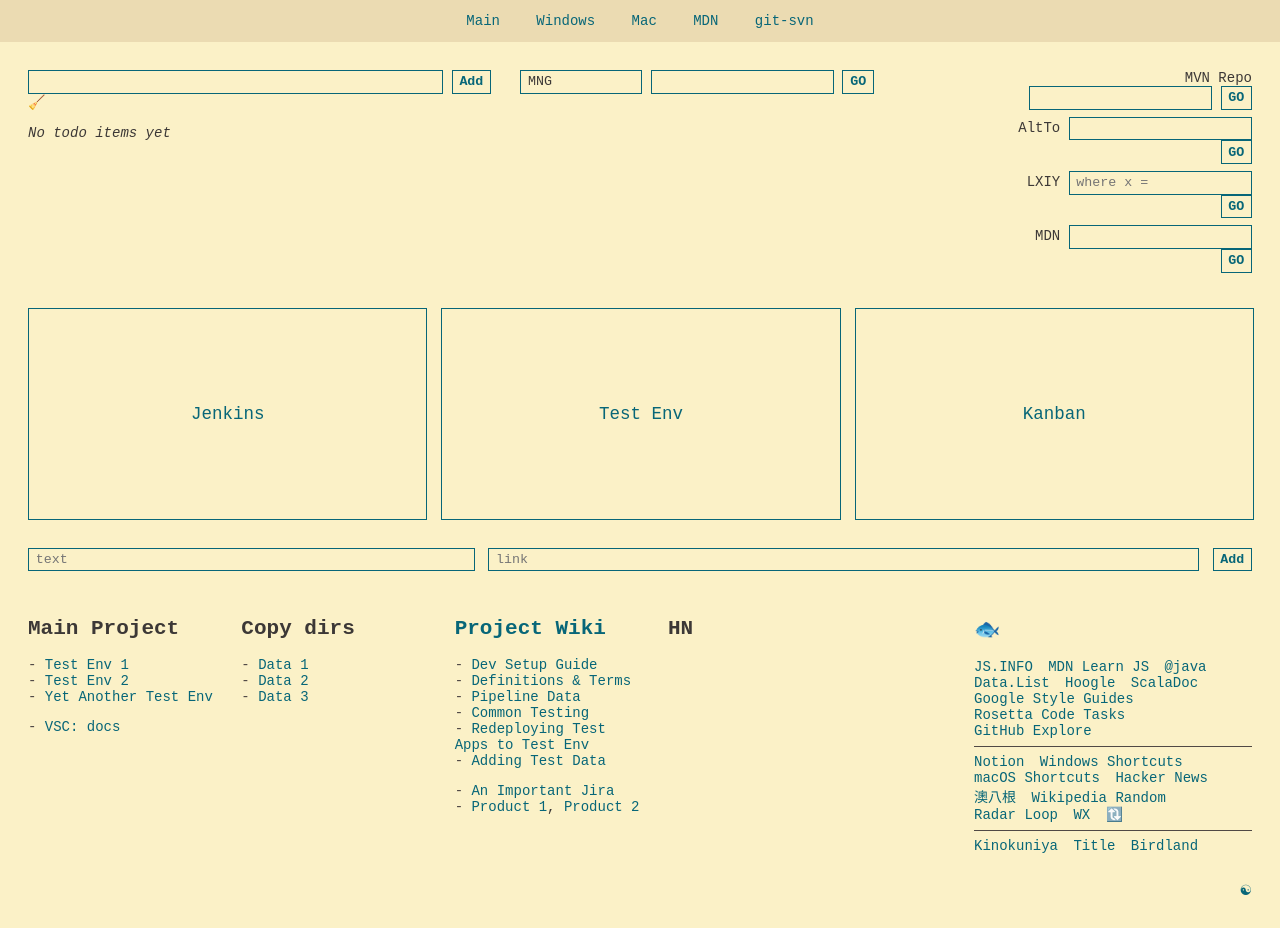
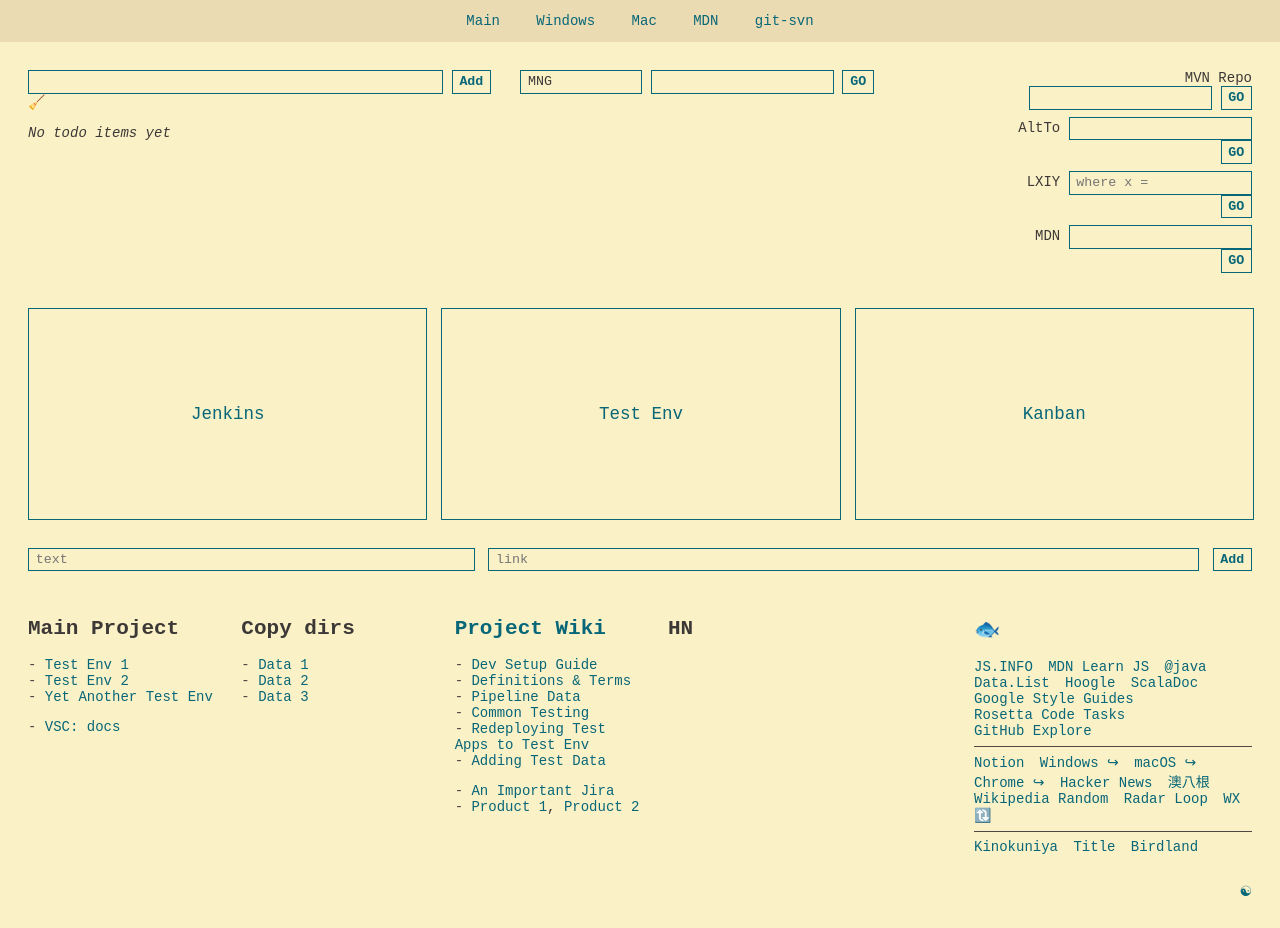
Before and after one commit to chadluo/homepage, a website: page homepage.html in a window 1280 px wide. Drawn offline with Linux system fonts and the light colour scheme; no server answers.

Commit message:
add chrome shortcuts page link

```diff
--- a/homepage.html
+++ b/homepage.html
@@ -156,8 +156,9 @@
           <hr />
           <span class="interspersed">
             <a href="https://www.notion.so/">Notion</a>
-            <a href="https://support.microsoft.com/help/12445">Windows Shortcuts</a>
-            <a href="https://support.apple.com/HT201236">macOS Shortcuts</a>
+            <a href="https://support.microsoft.com/help/12445">Windows ↪</a>
+            <a href="https://support.apple.com/HT201236">macOS ↪</a>
+            <a href="https://support.google.com/chrome/answer/157179">Chrome ↪</a>
             <a href="https://news.ycombinator.com/">Hacker News</a>
             <a href="https://www.ozbargain.com.au/">澳八根</a>
             <a href="https://en.wikipedia.org/wiki/Special:Random">Wikipedia Random</a>
--- a/server.js
+++ b/server.js
@@ -81,9 +81,7 @@
       res.status(201).send();
       break;
     case "PUT": // update
-      payload.forEach((p) => {
-        db.get("gtd").find({ id: p.id }).assign({ todo: p.todo, active: p.active }).write();
-      });
+      payload.forEach((p) => db.get("gtd").find({ id: p.id }).assign({ todo: p.todo, active: p.active }).write());
       res.send(db.get("gtd").filter({ active: true }));
       break;
     default:
```
